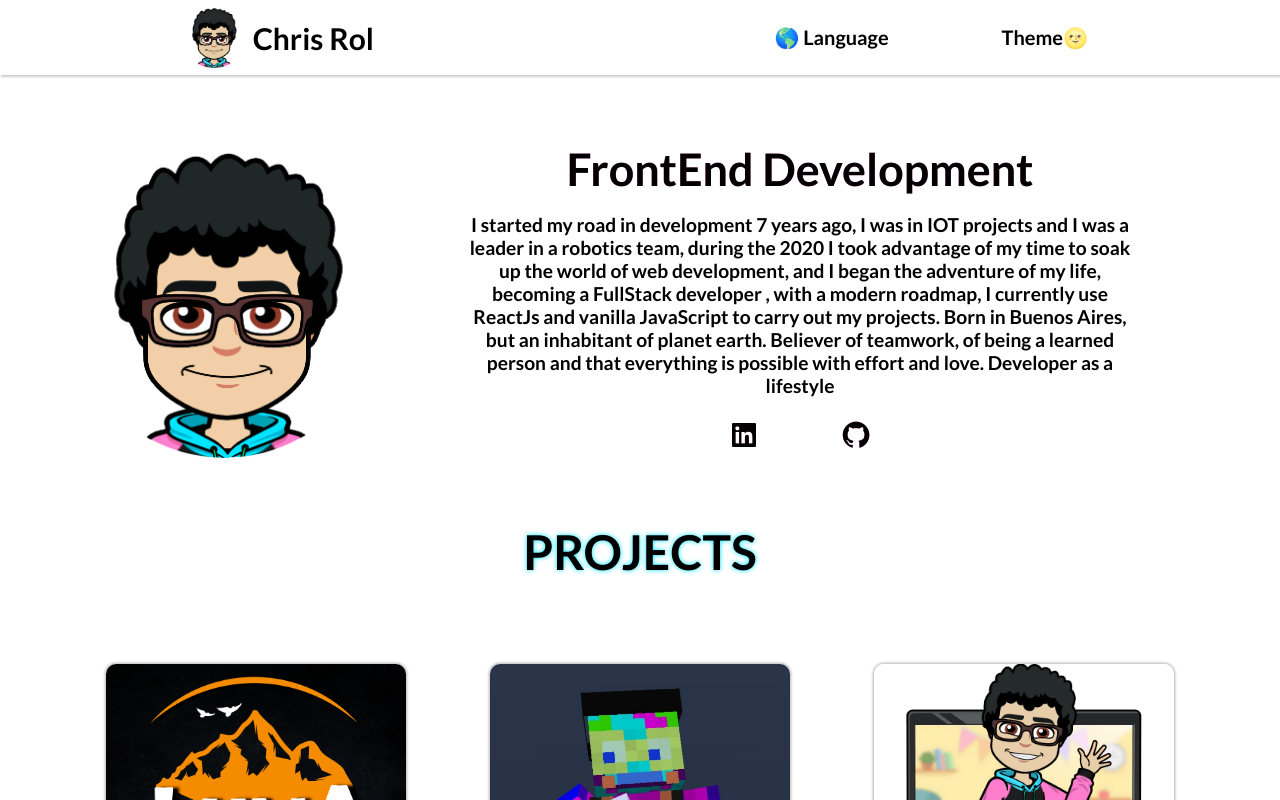
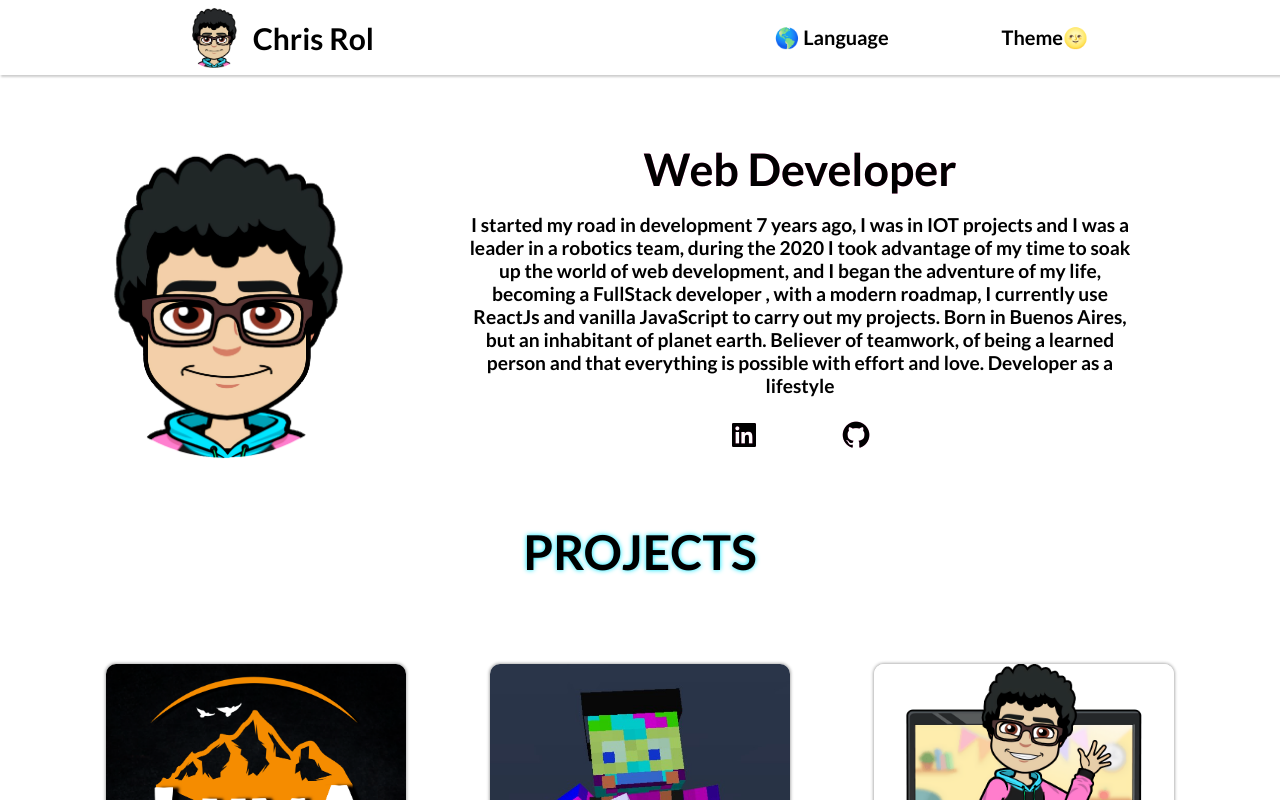
Before and after one commit to chrisRol2/Portfolio, a React (Create React App) app: page / in a window 1280 px wide. Shown: the top 800 px of the page. Built offline with nearby package versions, Linux system fonts and the light colour scheme.

Commit message:
edit title

```diff
--- a/src/Pages/Home.js
+++ b/src/Pages/Home.js
@@ -83,7 +83,7 @@ function Home() {
     <HomeContainer id="home__container">
       <Img src={faceImg} alt="Imagen" />
       <TextContainer>
-        <H1>FrontEnd Development</H1>
+        <H1>Web Developer</H1>
         <DescriptionP className="text-center">{text.description}</DescriptionP>
         <HomeLinks>
           <a
```
